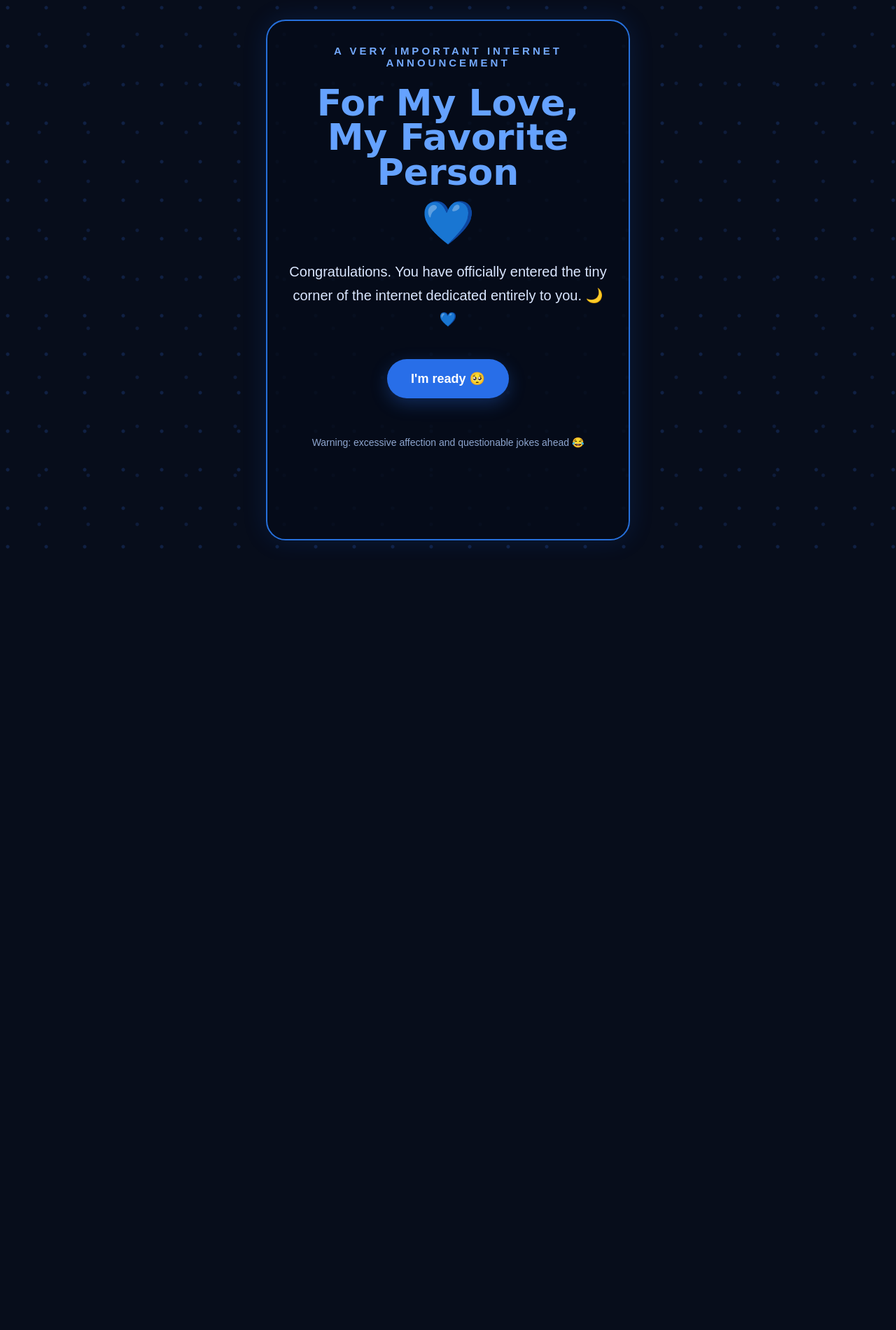
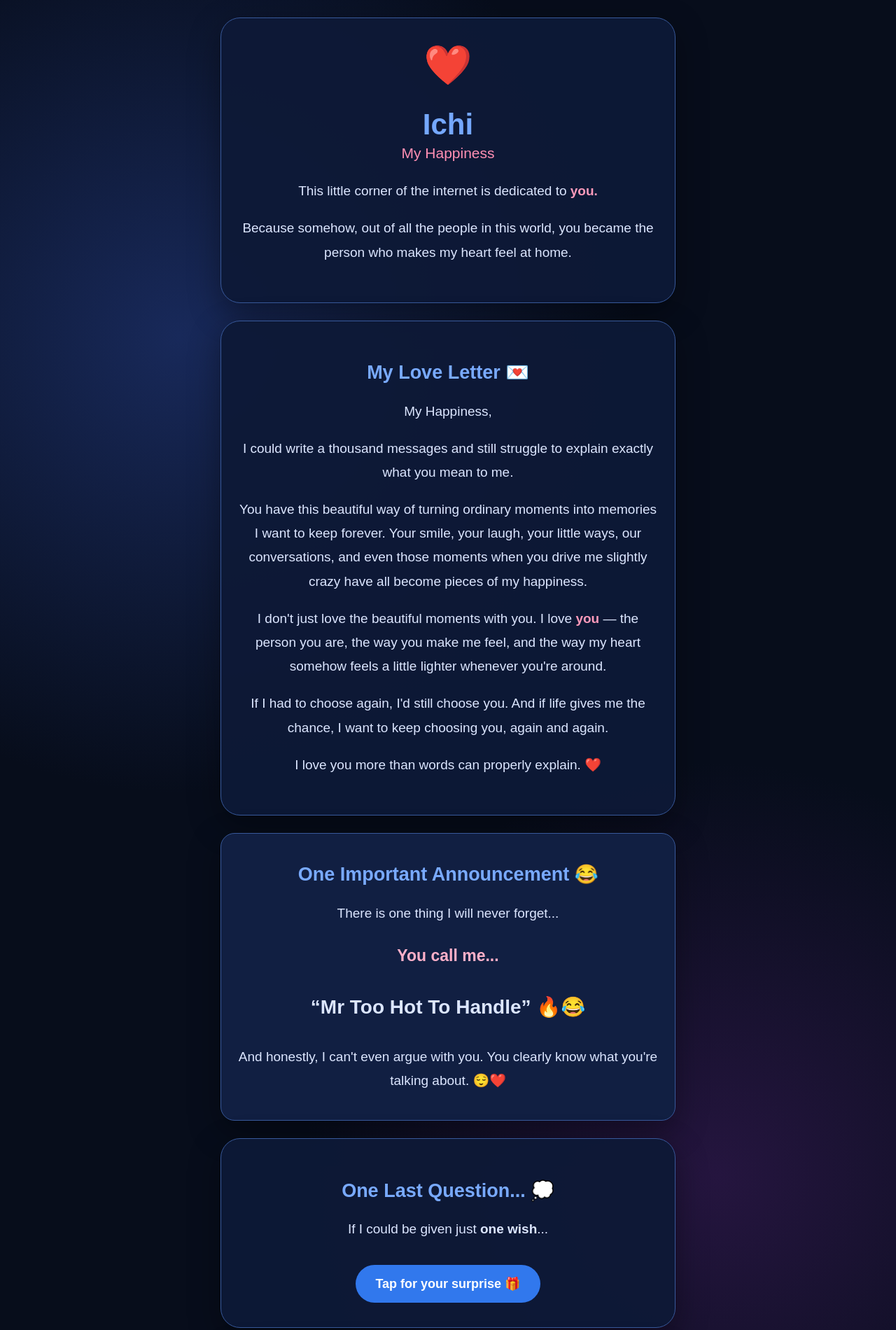
Before and after one commit to wily254/Our-love-streak, a plain HTML site: page index.html in a window 1280 px wide. Shown: the top 1900 px of the page at 70% size. Before the commit the page ends 800 px from the top, so only its background shows below. Drawn offline with Linux system fonts and the light colour scheme.

Commit message:
Update title and content for personalization

```diff
--- a/index.html
+++ b/index.html
@@ -3,111 +3,295 @@
 <head>
 <meta charset="UTF-8">
 <meta name="viewport" content="width=device-width, initial-scale=1.0">
-<title>For My Love 💙</title>
+
+<title>For Ichi ❤️</title>
+
 <style>
-  *{box-sizing:border-box}
-  body{
-    margin:0; min-height:100vh; color:#eaf2ff;
-    font-family:Arial,Helvetica,sans-serif;
+* {
+  box-sizing: border-box;
+}
+
+body {
+  margin: 0;
+  min-height: 100vh;
+  font-family: Arial, Helvetica, sans-serif;
+  color: #eef3ff;
   background:
-      radial-gradient(circle at 20% 20%, rgba(55,120,255,.18) 0 2px, transparent 3px),
-      radial-gradient(circle at 80% 70%, rgba(55,120,255,.14) 0 2px, transparent 3px),
+    radial-gradient(circle at 20% 20%, #18295a 0, transparent 30%),
+    radial-gradient(circle at 80% 70%, #25153f 0, transparent 30%),
     #070d1b;
-    background-size:55px 55px,70px 70px;
-    display:flex; justify-content:center; padding:28px 14px;
+  display: flex;
+  justify-content: center;
+  padding: 25px 15px;
 }
-  .page{
-    width:min(520px,100%); min-height:90vh;
-    border:2px solid #2670dc; border-radius:28px;
-    padding:34px 25px 45px; text-align:center;
-    background:rgba(5,11,25,.82);
-    box-shadow:0 0 35px rgba(25,100,240,.15);
+
+.container {
+  width: 100%;
+  max-width: 650px;
 }
-  .small{letter-spacing:4px;color:#74aaff;font-weight:700;font-size:15px}
-  h1{font-size:52px;line-height:.95;margin:25px 0 15px;color:#65a2ff;font-family:cursive}
-  .heart{font-size:55px;animation:pulse 1.5s infinite}
-  p{font-size:20px;line-height:1.7;color:#dbe7ff}
-  button{
-    border:0;border-radius:40px;padding:17px 34px;margin:20px 0;
-    background:#286ee8;color:white;font-size:18px;font-weight:700;
-    box-shadow:0 8px 25px rgba(40,110,232,.3);cursor:pointer
+
+.card {
+  background: rgba(13, 25, 55, 0.94);
+  border: 1px solid #38599b;
+  border-radius: 28px;
+  padding: 35px 25px;
+  margin-bottom: 25px;
+  text-align: center;
+  box-shadow: 0 15px 45px rgba(0,0,0,.35);
 }
-  button:active{transform:scale(.97)}
-  .hidden{display:none}
-  .card{
-    margin-top:25px;padding:25px;border-radius:22px;
-    border:1px solid rgba(94,157,255,.35);
-    background:rgba(19,36,70,.45)
+
+h1 {
+  color: #75a8ff;
+  font-size: 42px;
+  margin-bottom: 5px;
 }
-  .card h2{color:#79aeff}
-  .signature{font-family:cursive;font-size:29px;color:#72aaff}
-  .footer{margin-top:35px;color:#8ea6cf;font-size:14px}
-  @keyframes pulse{50%{transform:scale(1.12)}}
-  .fade{animation:fade .8s ease}
-  @keyframes fade{from{opacity:0;transform:translateY(15px)}to{opacity:1;transform:none}}
+
+.nickname {
+  font-size: 21px;
+  color: #ff8fb3;
+  margin-bottom: 25px;
+}
+
+.heart {
+  font-size: 55px;
+  animation: beat 1.3s infinite;
+}
+
+@keyframes beat {
+  50% { transform: scale(1.15); }
+}
+
+h2 {
+  color: #79aaff;
+  font-size: 27px;
+}
+
+p {
+  font-size: 19px;
+  line-height: 1.8;
+  color: #dce6ff;
+}
+
+.highlight {
+  color: #ff9abb;
+  font-weight: bold;
+}
+
+.joke {
+  background: #111f42;
+  border-radius: 20px;
+  padding: 20px;
+  margin-top: 25px;
+}
+
+button {
+  border: none;
+  border-radius: 30px;
+  padding: 16px 28px;
+  background: #3178ed;
+  color: white;
+  font-size: 18px;
+  font-weight: bold;
+  cursor: pointer;
+  margin-top: 15px;
+}
+
+button:hover {
+  transform: scale(1.03);
+}
+
+#surprise {
+  display: none;
+  margin-top: 25px;
+  padding: 25px;
+  background: #172754;
+  border-radius: 20px;
+}
+
+.ring {
+  font-size: 65px;
+}
+
+.question {
+  font-size: 23px;
+  color: #ffb0c9;
+  font-weight: bold;
+}
+
+.footer {
+  font-size: 15px;
+  color: #8192b8;
+}
 </style>
 </head>
+
 <body>
-<main class="page">
-  <div class="small">A VERY IMPORTANT INTERNET ANNOUNCEMENT</div>
-  <h1>For My Love,<br>My Favorite Person</h1>
-  <div class="heart">💙</div>
+
+<div class="container">
+
+  <div class="card">
+    <div class="heart">❤️</div>
+
+    <h1>Ichi</h1>
+
+    <div class="nickname">
+      My Happiness
+    </div>
 
     <p>
-    Congratulations. You have officially entered the tiny corner
-    of the internet dedicated entirely to you. 🌙💙
+      This little corner of the internet is dedicated to
+      <span class="highlight">you.</span>
     </p>
 
-  <button onclick="openLove()">I'm ready 🥺</button>
-
-  <section id="love" class="hidden fade">
-    <div class="card">
-      <h2>A little something for you ❤️</h2>
     <p>
-        I could write a thousand messages and still struggle to explain
-        what you mean to me. Somehow, you make ordinary moments feel
-        special just by being part of them.
-      </p>
-      <p>
-        I love your smile, your little ways, our conversations,
-        the laughter, the random moments—and even the moments when
-        you drive me slightly crazy. 😂
+      Because somehow, out of all the people in this world,
+      you became the person who makes my heart feel at home.
     </p>
   </div>
 
+
   <div class="card">
-      <h2>My promise to you 🤍</h2>
+
+    <h2>My Love Letter 💌</h2>
+
     <p>
-        I'll keep choosing you, listening to you, supporting you,
-        making you laugh, and reminding you that you are deeply loved.
+      My Happiness,
     </p>
-      <p class="signature">Always yours. 💙</p>
+
+    <p>
+      I could write a thousand messages and still struggle
+      to explain exactly what you mean to me.
+    </p>
+
+    <p>
+      You have this beautiful way of turning ordinary moments
+      into memories I want to keep forever. Your smile,
+      your laugh, your little ways, our conversations,
+      and even those moments when you drive me slightly crazy
+      have all become pieces of my happiness.
+    </p>
+
+    <p>
+      I don't just love the beautiful moments with you.
+      I love <span class="highlight">you</span> — the person you are,
+      the way you make me feel, and the way my heart somehow
+      feels a little lighter whenever you're around.
+    </p>
+
+    <p>
+      If I had to choose again, I'd still choose you.
+      And if life gives me the chance, I want to keep choosing
+      you, again and again.
+    </p>
+
+    <p>
+      I love you more than words can properly explain.
+      ❤️
+    </p>
+
   </div>
 
+
+  <div class="card joke">
+
+    <h2>One Important Announcement 😂</h2>
+
+    <p>
+      There is one thing I will never forget...
+    </p>
+
+    <p class="question">
+      You call me...
+    </p>
+
+    <p style="font-size:28px;">
+      <strong>“Mr Too Hot To Handle” 🔥😂</strong>
+    </p>
+
+    <p>
+      And honestly, I can't even argue with you.
+      You clearly know what you're talking about. 😌❤️
+    </p>
+
+  </div>
+
+
   <div class="card">
-      <h2>One last thing...</h2>
+
+    <h2>One Last Question... 💭</h2>
+
+    <p>
+      If I could be given just <strong>one wish</strong>...
+    </p>
+
+    <button onclick="showSurprise()">
+      Tap for your surprise 🎁
+    </button>
+
+    <div id="surprise">
+
+      <div class="ring">💍</div>
+
+      <p class="question">
+        If I could be given one wish,
+        I'd wish to put a ring on that finger
+        to officially make you mine.
+      </p>
+
+      <p>
+        Not because I want to possess you,
+        but because I want to spend my life
+        choosing you, loving you, and building
+        something beautiful with you.
+      </p>
+
+      <p>
+        Until that day comes...
+        just know that my heart already knows
+        where it belongs.
+      </p>
+
+      <p style="font-size:28px;">
+        I LOVE YOU, ICHI. ❤️
+      </p>
+
+    </div>
+
+  </div>
+
+
+  <div class="card">
+
+    <h2>For My Happiness 🌙</h2>
+
     <p>
       If you ever wonder whether someone is thinking about you,
       there's a very good chance it's me. 😌
     </p>
-      <button onclick="surprise()">Tap for your surprise 🎁</button>
-      <p id="surprise" class="hidden fade">
-        I LOVE YOU. More than this tiny website could ever explain. 🥹💙
+
+    <p>
+      And if you ever wonder who loves you deeply...
+      I hope this little website reminds you.
     </p>
+
+    <p style="font-size:28px;">
+      Always you. ❤️
+    </p>
+
+    <div class="footer">
+      Made with love, just for Ichi.
     </div>
-  </section>
 
-  <div class="footer">Warning: excessive affection and questionable jokes ahead 😂</div>
-</main>
+  </div>
+
+</div>
+
 
 <script>
-function openLove(){
-  document.getElementById("love").classList.remove("hidden");
-  window.scrollTo({top:document.body.scrollHeight,behavior:"smooth"});
-}
-function surprise(){
-  document.getElementById("surprise").classList.remove("hidden");
+function showSurprise() {
+  document.getElementById("surprise").style.display = "block";
 }
 </script>
+
 </body>
 </html>
```
Lines whose indentation alone changed are shown as unchanged.
